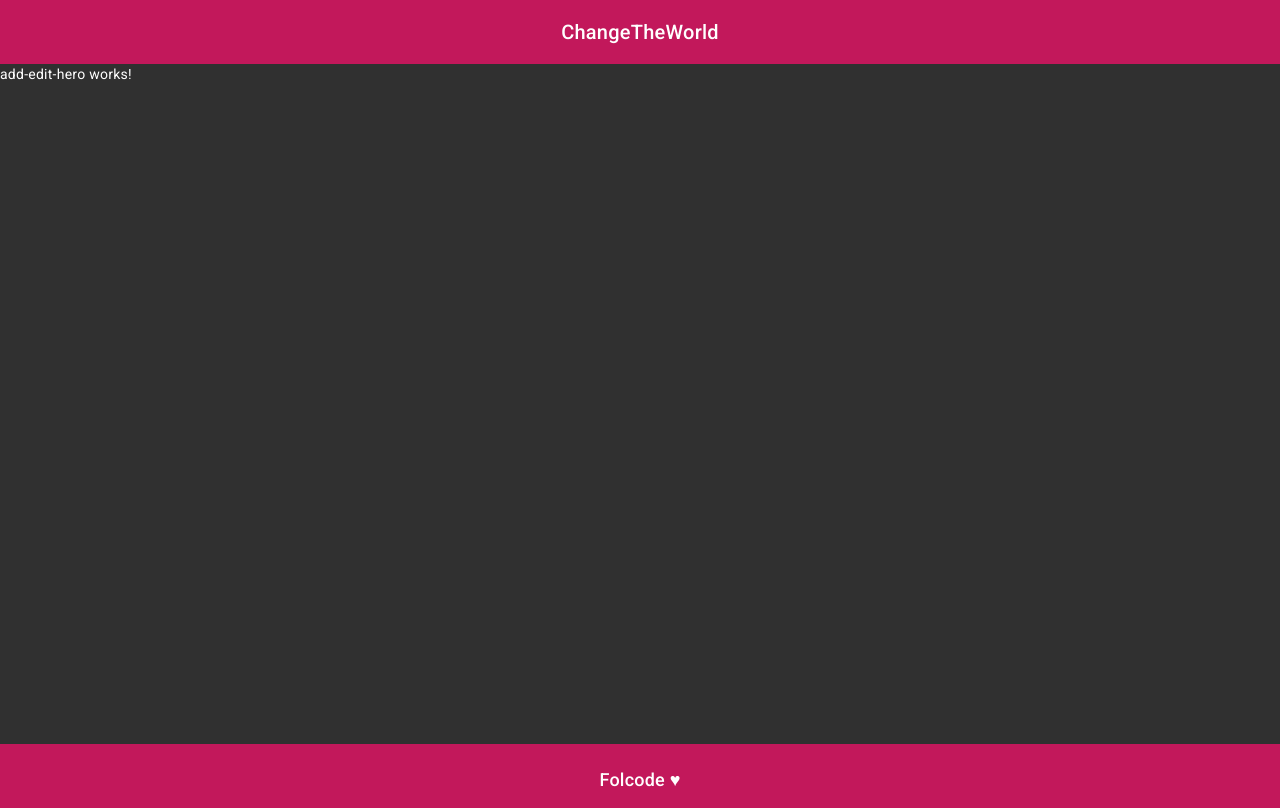
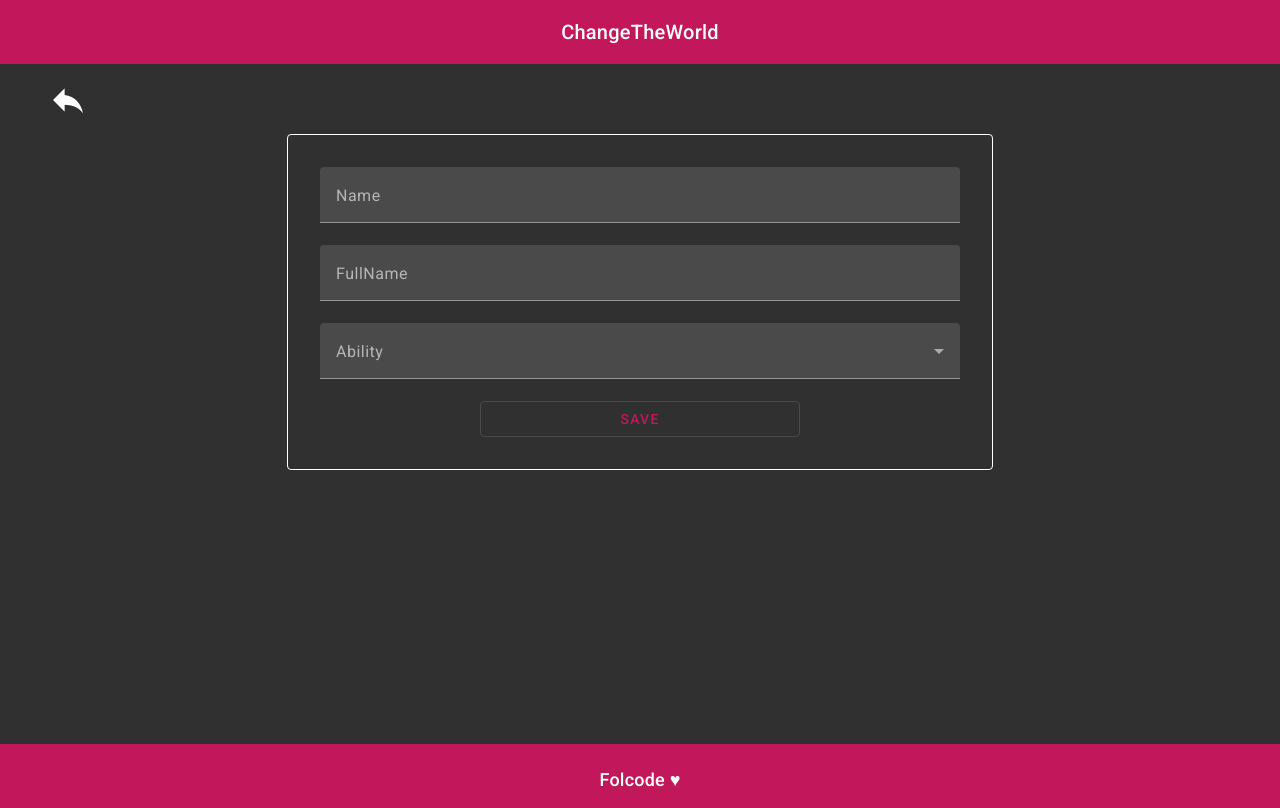
Before and after one commit to LuciaRadicetti/ChangeTheWorld, an Angular app: page /hero/1 in a window 1280 px wide. Built offline with nearby package versions, Linux system fonts and the light colour scheme.

Commit message:
create add-edit

```diff
--- a/src/app/components/routes/add-edit-hero/add-edit-hero.component.css
+++ b/src/app/components/routes/add-edit-hero/add-edit-hero.component.css
@@ -0,0 +1,30 @@
+.container-form{
+    display: flex;
+    justify-content: center;
+}
+.form-add-edit{
+    border: 1px solid white;
+    border-radius: 4px;
+    padding: 2rem;
+    width: 50%;
+    position: absolute;
+    top: 35%;
+    transform: translate(0, -50%);
+}
+.input-form{
+    width: 100%;
+}
+.icon-back{
+    margin-top: 1rem;
+    margin-left: 3rem;
+}
+.material-icons{
+    font-size: 40px;
+}
+.mat-icon{
+    width: 40px;
+    height: 40px;
+}
+.button-save{
+    width: 50%;
+}
--- a/src/app/components/routes/add-edit-hero/add-edit-hero.component.html
+++ b/src/app/components/routes/add-edit-hero/add-edit-hero.component.html
@@ -1 +1,22 @@
-<p>add-edit-hero works!</p>
+<div class="icon-back"><mat-icon [routerLink]="['/home']">reply</mat-icon></div>
+<div class="container-form">
+    <form class="form-add-edit">
+        <mat-form-field appearance="fill" class="input-form">
+            <mat-label>Name</mat-label>
+            <input matInput>
+        </mat-form-field>
+        <mat-form-field appearance="fill" class="input-form">
+            <mat-label>FullName</mat-label>
+            <input matInput>
+        </mat-form-field>
+        <mat-form-field appearance="fill" class="input-form">
+            <mat-label>Ability</mat-label>
+            <mat-select>
+                <mat-option *ngFor="let option of listOption " [value]="option">{{option}}</mat-option>
+            </mat-select>
+        </mat-form-field>
+        <div class="container-form">
+            <button mat-stroked-button color="primary" class="button-save">SAVE</button>
+        </div>
+    </form>
+</div>
--- a/src/app/components/routes/add-edit-hero/add-edit-hero.component.ts
+++ b/src/app/components/routes/add-edit-hero/add-edit-hero.component.ts
@@ -6,5 +6,5 @@ import { Component } from '@angular/core';
   styleUrls: ['./add-edit-hero.component.css']
 })
 export class AddEditHeroComponent {
-
+  listOption = ['volar', 'cantar', 'jugar']
 }
--- a/src/app/components/routes/home/home.component.html
+++ b/src/app/components/routes/home/home.component.html
@@ -7,7 +7,7 @@
         <mat-label> 🔍︎ Search id</mat-label>
         <input matInput>
     </mat-form-field>
-    <button mat-raised-button color="primary" class="buttonAdd">+ Add Hero</button>
+    <button mat-raised-button color="primary" class="buttonAdd"  [routerLink]="['/hero', 0]">+ Add Hero</button>
 </div>
 <div class="table-home">
     <div class="mat-elevation-z8">
@@ -38,7 +38,7 @@
                             </button>
                         </div>
                         <div class="button-action">
-                            <button mat-fab class="edit">
+                            <button mat-fab class="edit" [routerLink]="['/hero', element.id]">
                                 <mat-icon>create</mat-icon>
                             </button>
                         </div>
--- a/src/app/components/routes/home/home.component.ts
+++ b/src/app/components/routes/home/home.component.ts
@@ -24,8 +24,8 @@ export class HomeComponent {
 }
 const ELEMENT_DATA: Heroes[] = [
   {id: 1, name: "Batman", fullName:"Batmann", ability:"volar"},
-  {id: 1, name: "Batman", fullName:"Batmann", ability:"volar"},
-  {id: 1, name: "Batman", fullName:"Batmann", ability:"volar"},
-  {id: 1, name: "Batman", fullName:"Batmann", ability:"volar"},
-  {id: 1, name: "Batman", fullName:"Batmann", ability:"volar"},
+  {id: 2, name: "Batman", fullName:"Batmann", ability:"volar"},
+  {id: 3, name: "Batman", fullName:"Batmann", ability:"volar"},
+  {id: 4, name: "Batman", fullName:"Batmann", ability:"volar"},
+  {id: 5, name: "Batman", fullName:"Batmann", ability:"volar"},
 ];
```
Also changed, not shown: src/app/components/routes/routes.module.ts (+7 -3 lines).
